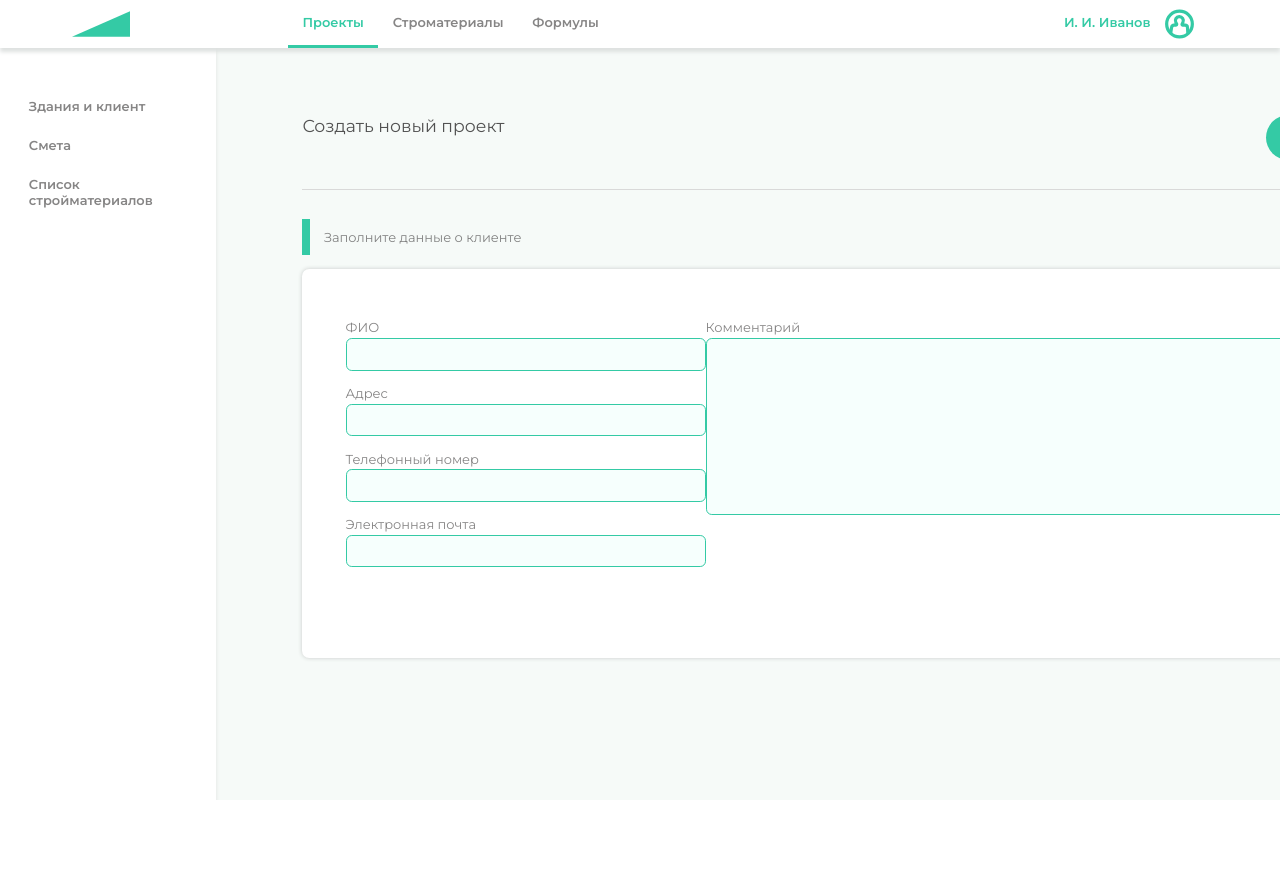
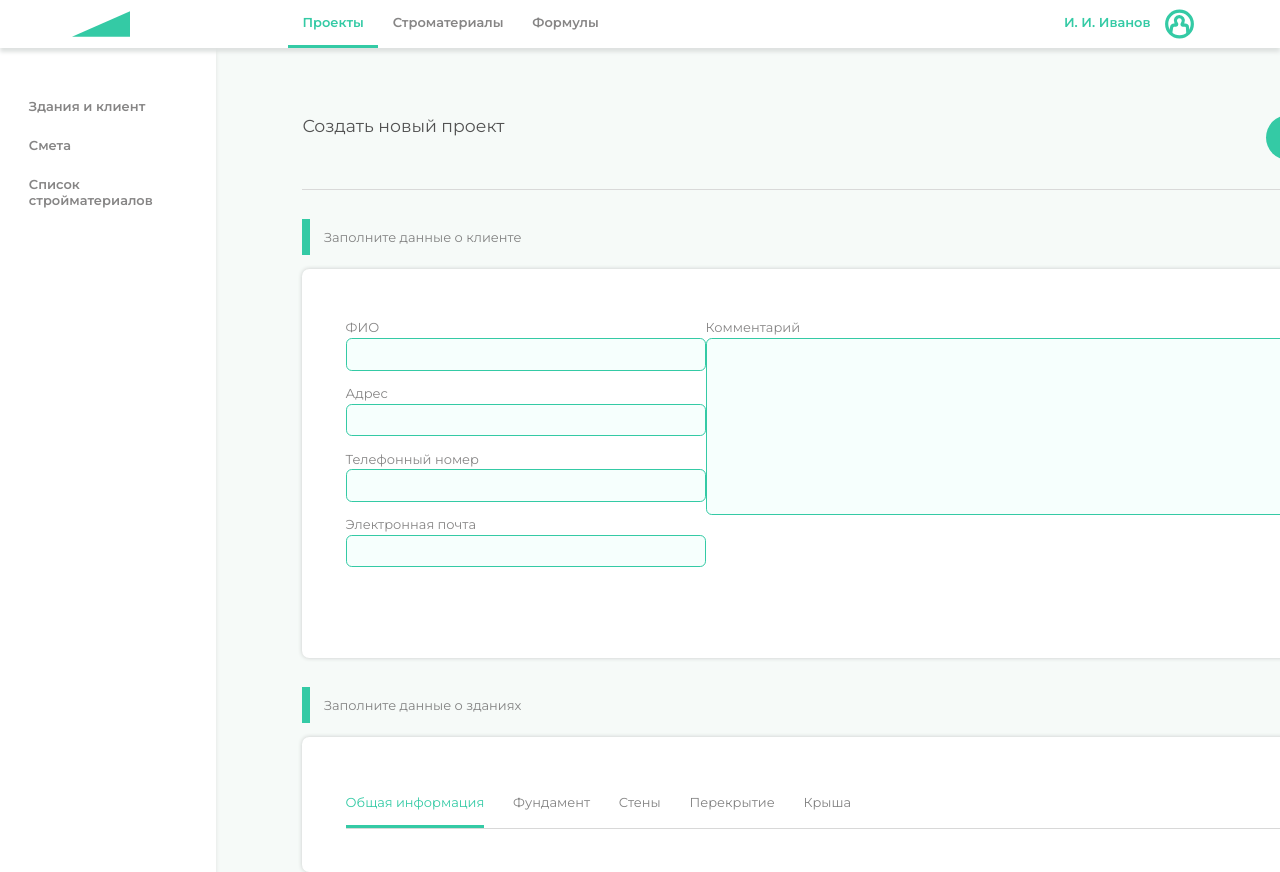
Before and after one commit to MariaSadovn1kova/project_and_resource_management, a Vue app in the folder client/: page /create_project in a window 1280 px wide. Shown: the top 872 px of the page. Before the commit the page ends 800 px from the top, so only its background shows below. Built offline with nearby package versions, Linux system fonts and the light colour scheme.

Commit message:
Верстка

```diff
--- /dev/null
+++ b/client/src/components/UI/create_project/BuildingForm.vue
@@ -0,0 +1,38 @@
+<template>
+  <div class="building-form__container">
+    <local-navbar :menu_items = "menu_items" :active_menu_item = "active_menu_item" @change="changeActive"/>
+  </div>
+</template>
+
+<script>
+export default {
+    name: 'building-form',
+    data(){
+        return{
+            menu_items:[
+            { id: 1, title: 'Общая информация', name: 'general_info' },
+            { id: 2, title: 'Фундамент', name: 'foundation' },
+            { id: 3, title: 'Стены', name: 'walls' },
+            { id: 4, title: 'Перекрытие', name: 'overlap' },
+            { id: 5, title: 'Крыша', name: 'roof' }
+            ],
+            active_menu_item: 'general_info',
+        }
+    },
+    methods: {
+        changeActive(active){
+        this.active_menu_item = active;
+        },
+    },
+
+}
+</script>
+
+<style lang="scss" scoped>
+.building-form__container{
+    padding: 3rem;
+    border-radius: 0.5rem;
+    background-color: #fff;
+    box-shadow: 0px 0px 4px #c7cac9;
+}
+</style>
--- a/client/src/components/index.js
+++ b/client/src/components/index.js
@@ -8,6 +8,7 @@ import DownloadButton from "@/components/UI/buttons/DownloadButton"
 import ClientForm from "@/components/UI/create_project/ClientForm"
 import CustomInput from "@/components/UI/input/CustomInput"
 import CustomTextarea from "@/components/UI/input/CustomTextarea"
+import BuildingForm from "@/components/UI/create_project/BuildingForm"
 
 export default [
     Navbar,
@@ -19,5 +20,6 @@ export default [
     DownloadButton,
     ClientForm,
     CustomInput,
-    CustomTextarea
+    CustomTextarea,
+    BuildingForm
 ]
--- a/client/src/views/CreateProject.vue
+++ b/client/src/views/CreateProject.vue
@@ -19,6 +19,11 @@
       <div class="subtitle">Заполните данные о клиенте</div>
     </div>
     <client-form/>
+    <div class="create-project__subtitle">
+      <div class="decorate__border"></div>
+      <div class="subtitle">Заполните данные о зданиях</div>
+    </div>
+    <building-form/>
   </div>
 </template>
 
@@ -52,11 +57,12 @@ export default {
   .border{
     height: 1px;
     background-color: #D9D9D9;
-    margin: 2rem 0 2rem 0;
+    margin: 2rem 0 0 0;
   }
 
   .create-project__subtitle{
     display: flex;
+    margin-top: 2rem;
     margin-bottom: 1rem;
     .decorate__border{
       width: 0.5rem;
```
